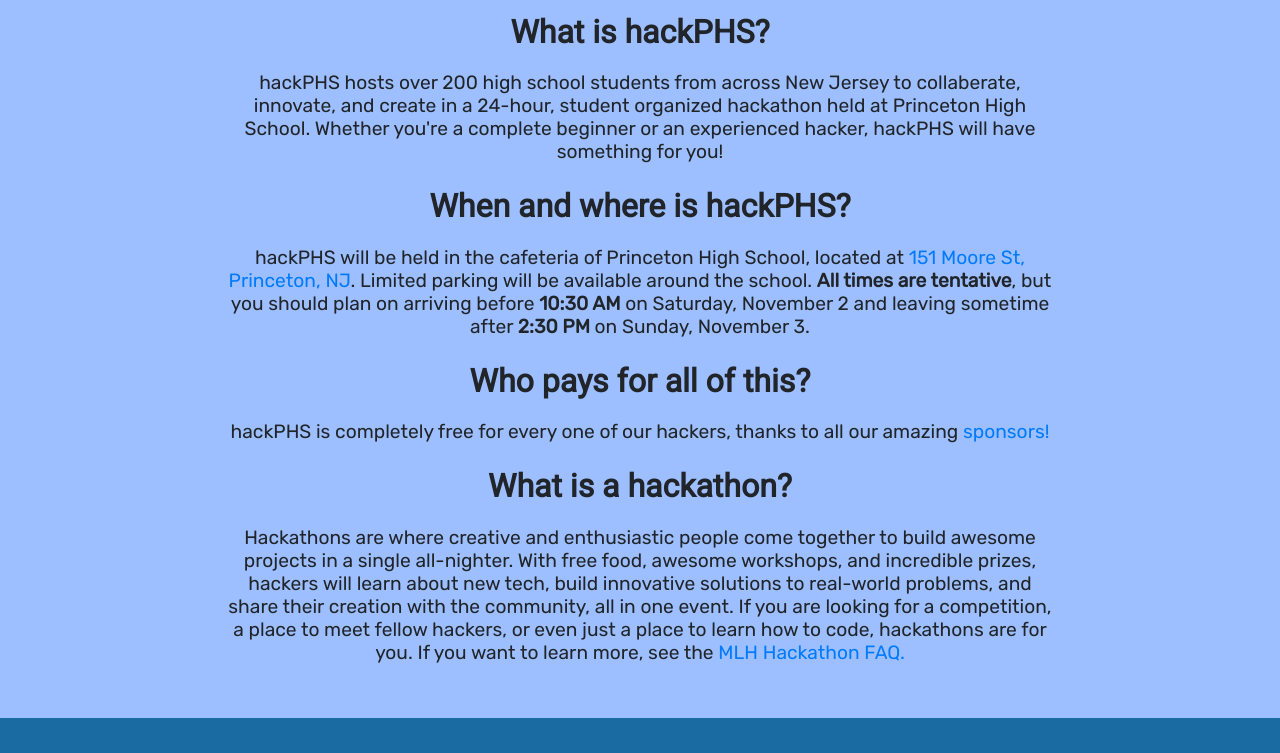
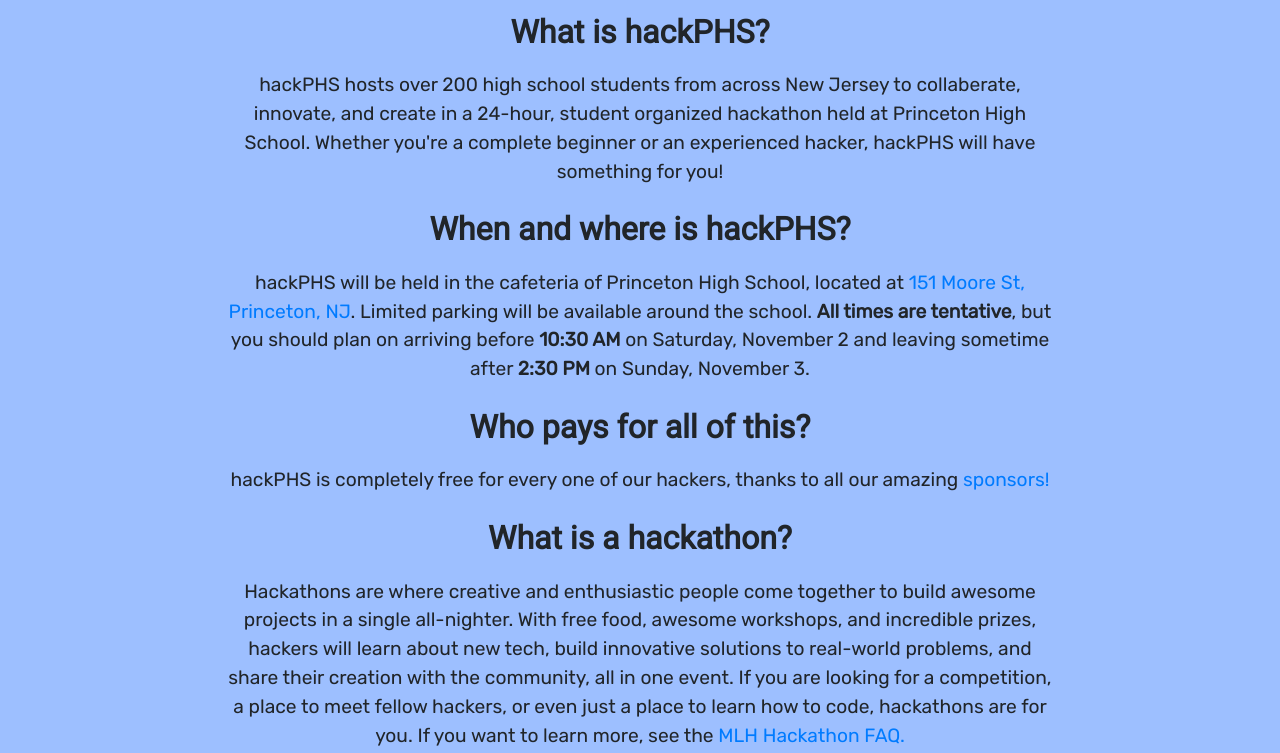
Before and after one commit to hackPrincetonHS/hackPHS-2019, a plain HTML site: page index.html in a window 1280 px wide. Shown: the part 832-1585 px from the top of the page. Drawn offline with nearby package versions, Linux system fonts and the light colour scheme.

Commit message:
Fixing broken fonts and a meta tag

```diff
--- a/index.html
+++ b/index.html
@@ -8,7 +8,7 @@
   <meta name="description" content="hackPHS 2019 is coming November 2nd and 3rd!">
   <title>hackPHS</title>
   <meta property="og:title" content="hackPHS" />
-  <meta property="og:image" content="assets/img/hackphslogo2019.png" />
+  <meta property="og:image" content="http://hackphs.tech/assets/img/hackphslogo2019.svg" />
 
   <!-- font awesome -->
   <script src="https://kit.fontawesome.com/af923f481e.js"></script>
@@ -87,16 +87,16 @@
     <div class="container justify-content-center col-8">
       <h1 class="about-title text-center font-weight-bold">About<hr/></h1>
       <h4 class="text-center font-weight-bold">What is hackPHS?</h4>
-      <h5 class="text-center about-text mb-4">hackPHS hosts over 200 high school students from across New Jersey to collaberate, innovate, and create in a 24-hour, student organized hackathon held at Princeton High School. Whether you're a complete beginner or an experienced hacker, hackPHS will have something for you!</h5>
+      <p class="text-center about-text mb-4">hackPHS hosts over 200 high school students from across New Jersey to collaberate, innovate, and create in a 24-hour, student organized hackathon held at Princeton High School. Whether you're a complete beginner or an experienced hacker, hackPHS will have something for you!</p>
 
       <h4 class="text-center font-weight-bold">When and where is hackPHS?</h4>
-      <h5 class="text-center about-text mb-4">hackPHS will be held in the cafeteria of Princeton High School, located at <a href="https://goo.gl/maps/kkXeczMvXWr">151 Moore St, Princeton, NJ</a>. Limited parking will be available around the school. <b>All times are tentative</b>, but you should plan on arriving before <b>10:30 AM</b> on Saturday, November 2 and leaving sometime after <b>2:30 PM</b> on Sunday, November 3.</h5>
+      <p class="text-center about-text mb-4">hackPHS will be held in the cafeteria of Princeton High School, located at <a href="https://goo.gl/maps/kkXeczMvXWr">151 Moore St, Princeton, NJ</a>. Limited parking will be available around the school. <b>All times are tentative</b>, but you should plan on arriving before <b>10:30 AM</b> on Saturday, November 2 and leaving sometime after <b>2:30 PM</b> on Sunday, November 3.</p>
 
       <h4 class="text-center font-weight-bold">Who pays for all of this?</h4>
-      <h5 class="text-center about-text mb-4">hackPHS is completely free for every one of our hackers, thanks to all our amazing <a href=#sponsors>sponsors!</a></h5>
+      <p class="text-center about-text mb-4">hackPHS is completely free for every one of our hackers, thanks to all our amazing <a href=#sponsors>sponsors!</a></p>
 
       <h4 class="text-center font-weight-bold">What is a hackathon?</h4>
-      <h5 class="text-center about-text mb-4">Hackathons are where creative and enthusiastic people come together to build awesome projects in a single all-nighter. With free food, awesome workshops, and incredible prizes, hackers will learn about new tech, build innovative solutions to real-world problems, and share their creation with the community, all in one event. If you are looking for a competition, a place to meet fellow hackers, or even just a place to learn how to code, hackathons are for you. If you want to learn more, see the <a href="https://mlh.io/faq">MLH Hackathon FAQ.</a></h5>
+      <p class="text-center about-text mb-4">Hackathons are where creative and enthusiastic people come together to build awesome projects in a single all-nighter. With free food, awesome workshops, and incredible prizes, hackers will learn about new tech, build innovative solutions to real-world problems, and share their creation with the community, all in one event. If you are looking for a competition, a place to meet fellow hackers, or even just a place to learn how to code, hackathons are for you. If you want to learn more, see the <a href="https://mlh.io/faq">MLH Hackathon FAQ.</a></p>
 
     </div>
   </div>
```
